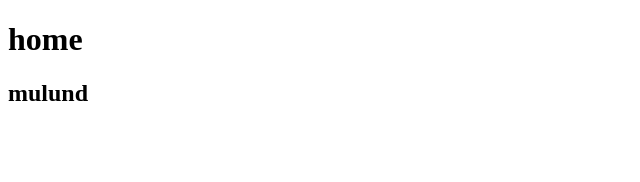
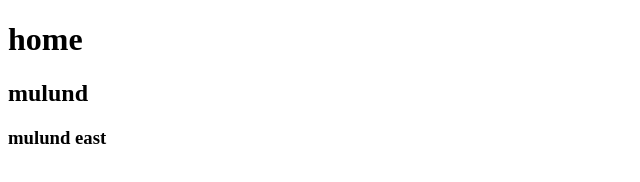
Before and after one commit to redfieldC/Ame, a plain HTML site: page home.html in a window 1280 px wide. Shown: the whole page, without its empty margins (0-640 px from the left). Drawn offline with Linux system fonts and the light colour scheme.

Commit message:
added stuff in note and mulund E in home

```diff
--- a/home.html
+++ b/home.html
@@ -9,5 +9,6 @@
 <body>
     <h1>home</h1>
     <h2>mulund</h2>
+    <h3>mulund east</h3>
 </body>
 </html>
```
Also changed, not shown: note.txt.
